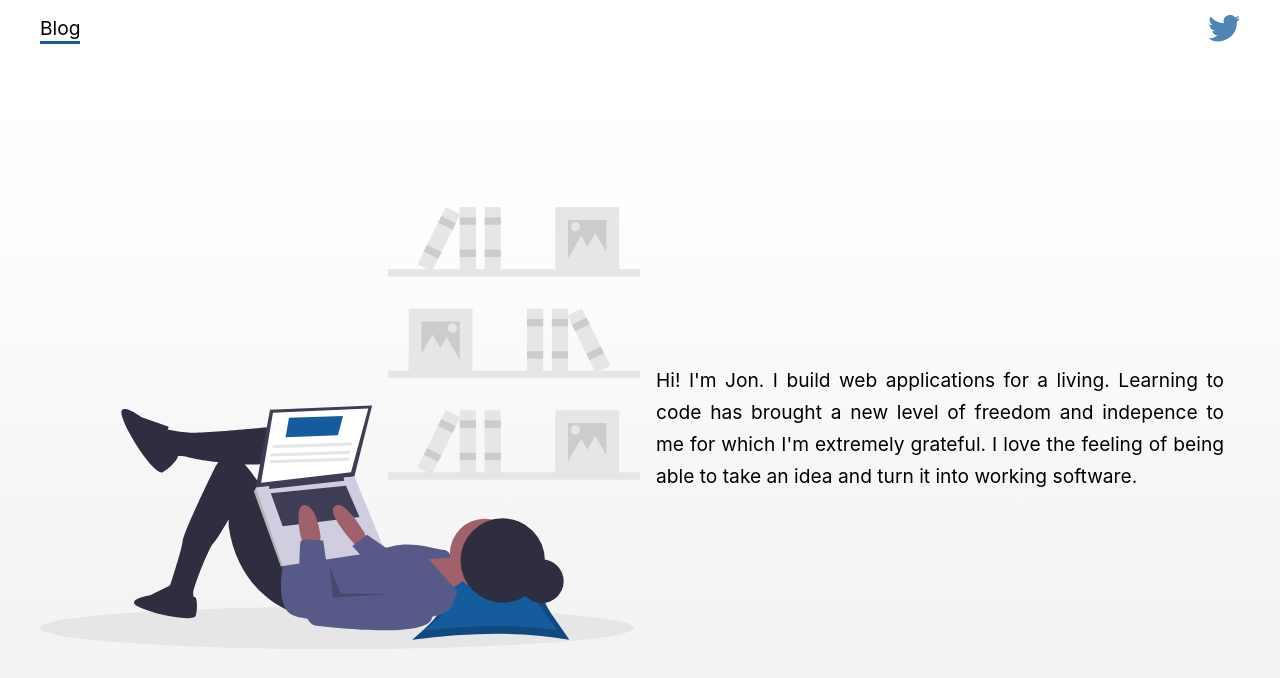
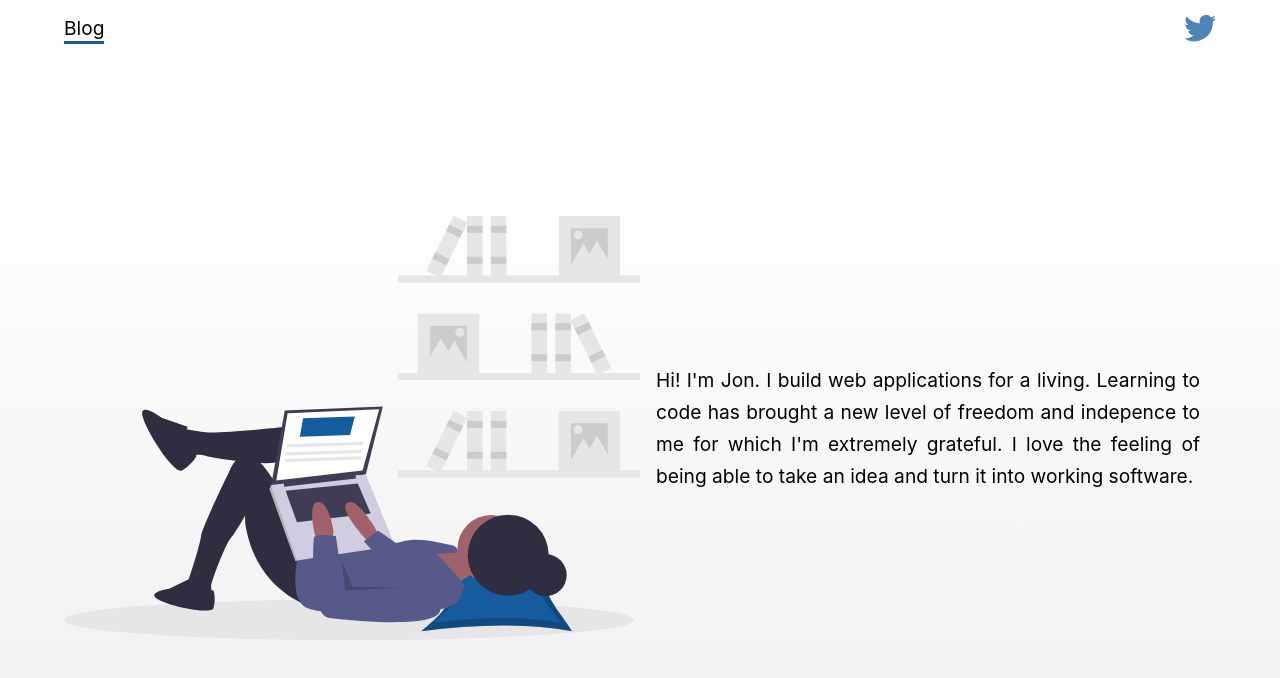
Before and after one commit to jongrim/portfolio-deux, a React (Create React App) app: page / in a window 1280 px wide. Shown: the top 678 px of the page. Built offline with nearby package versions, Linux system fonts and the light colour scheme.

Commit message:
add analytics and fix padding

```diff
--- a/package.json
+++ b/package.json
@@ -7,6 +7,7 @@
     "lodash-es": "^4.17.15",
     "react": "^16.12.0",
     "react-dom": "^16.12.0",
+    "react-ga": "^2.7.0",
     "react-router-dom": "^5.1.2",
     "react-scripts": "3.2.0",
     "react-spring": "^8.0.27",
--- a/src/App.css
+++ b/src/App.css
@@ -23,7 +23,6 @@ p {
 
 .app {
   height: 100%;
-  padding: 0 1rem;
   background: linear-gradient(
     to bottom,
     hsl(0, 0%, 100%) 0%,
@@ -47,6 +46,7 @@ p {
 
 .app-container {
   margin: 0 auto;
+  padding: 0 1.5rem;
   height: 100%;
   display: flex;
   flex-direction: column;
@@ -140,7 +140,6 @@ a:hover {
 
 .social-link {
   border: none;
-  padding: none;
   display: flex;
   justify-content: center;
   align-items: center;
--- a/src/App.js
+++ b/src/App.js
@@ -2,6 +2,9 @@ import React from "react";
 import "./App.css";
 import BrowsingSvg from "./BrowsingSvg";
 import TwitterSvg from "./TwitterSvg";
+import ReactGA from "react-ga";
+
+ReactGA.initialize("UA-97016115-3");
 
 function App() {
   return (
```
Also changed, not shown: 1 other file (tests, documents, lock files or other folders).
